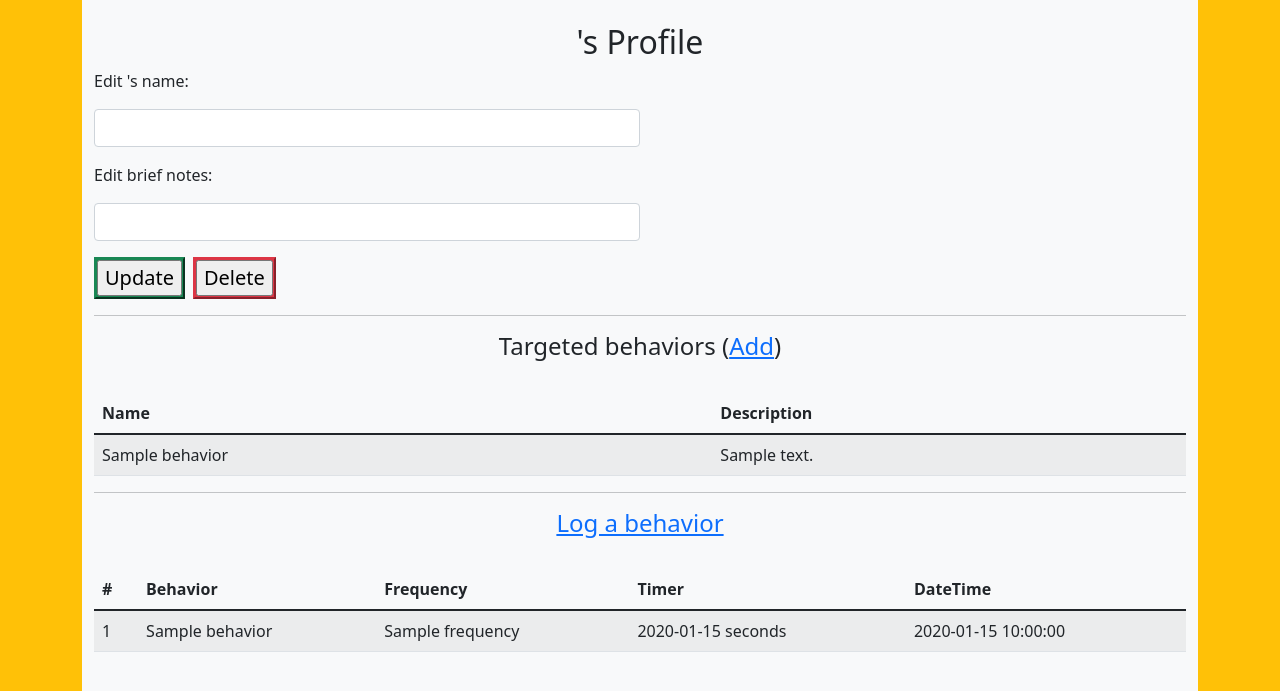
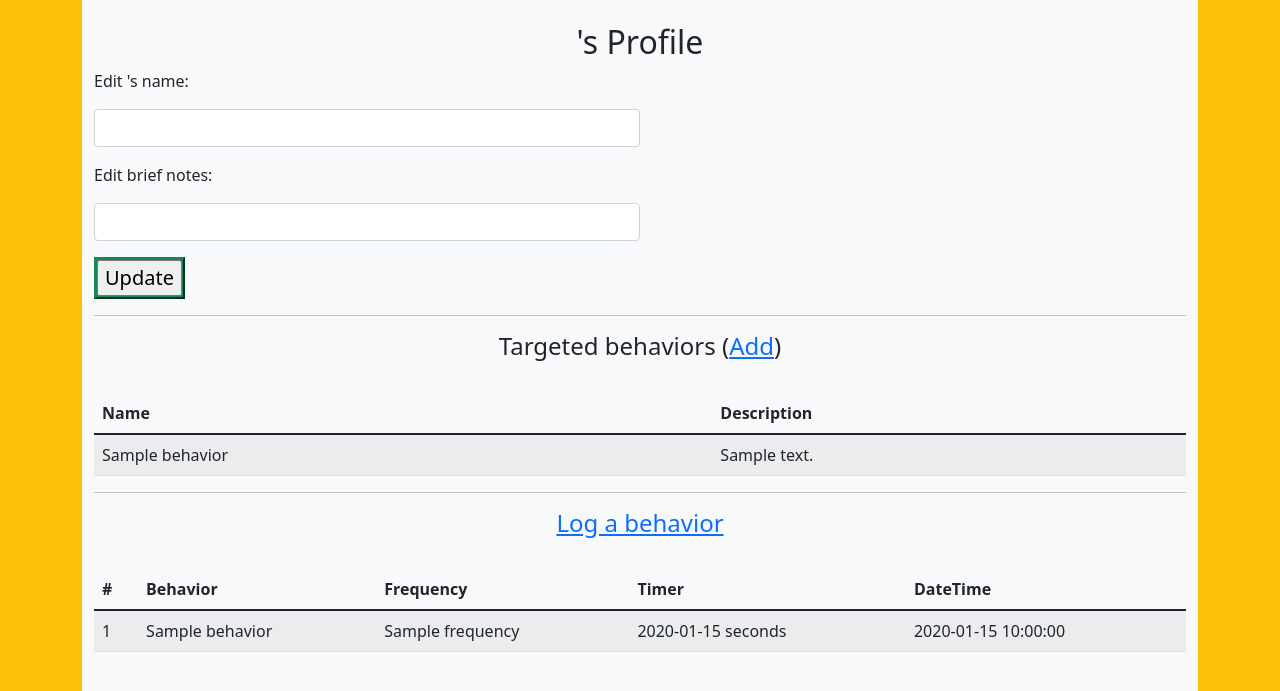
Before and after one commit to LadyLiu/behavior_tracker, a Flask app: template app/templates/person/person.html in a window 1280 px wide. Shown: the part 106-797 px from the top of the page. Run offline with Flask 2, Linux system fonts and the light colour scheme; the visitor is signed in with stand-in values (Sample User, id 1); the template is opened without the code that fills it: most values are stand-ins (such as "Sample title", 1, 10 or a date in 2020); form fields are guessed from the names that the template uses; parts of the project's set-up code (start-up, migrations or seed data) failed here and were passed over.

Commit message:
removed evidence of delete button

```diff
--- a/app/templates/person/person.html
+++ b/app/templates/person/person.html
@@ -37,9 +37,9 @@
       <div class="btn-group me-2" role="group" aria-label="First group">
         <button class="panel-body btn-success"><input type="submit" name="action" value="Update"></button>
       </div>
-      <div class="btn-group me-2" role="group" aria-label="Second group">
+      <!-- <div class="btn-group me-2" role="group" aria-label="Second group">
         <button class="panel-body btn-danger"><input type="submit" name="action" value="Delete"></button>
-      </div>
+      </div> -->
     </div>
     <hr>
   </form>
```
Also changed, not shown: readme.md.
